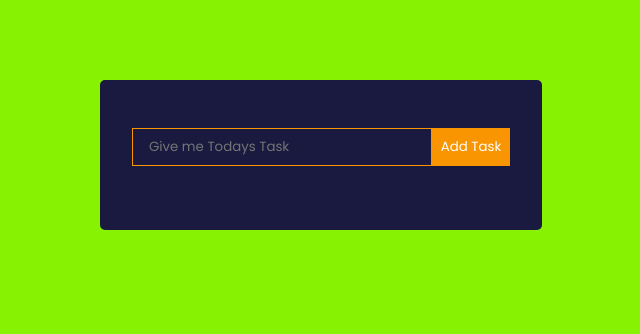
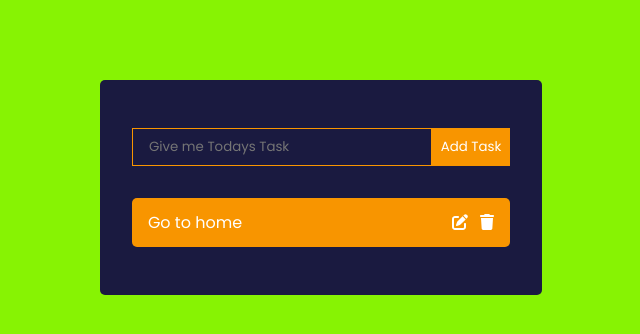
Before and after one commit to VIRN2005/Tarea3_UX, a React (Create React App) app: page / in a window 1280 px wide. Shown: the top 334 px of the page, without its empty margins (319-959 px from the left). Built offline with nearby package versions, Linux system fonts and the light colour scheme.

Commit message:
Tasks Seen on Display

```diff
--- a/src/App.css
+++ b/src/App.css
@@ -63,7 +63,7 @@ h1 {
   display: flex;
   justify-content: space-between;
   align-items: center;
-  background: #8758ff;
+  background: #f89500;
   color: #fff;
   padding: 0.75rem 1rem;
   border-radius: 5px;
--- a/src/Atoms/ToDo.js
+++ b/src/Atoms/ToDo.js
@@ -4,21 +4,13 @@ import { FontAwesomeIcon } from "@fortawesome/react-fontawesome";
 import { faPenToSquare } from "@fortawesome/free-solid-svg-icons";
 import { faTrash } from "@fortawesome/free-solid-svg-icons";
 
-const ToDo = () => {
+export const ToDo = () => {
   return (
-    <div className="Todo">
-      <p>wow</p>
+    <div className="ToDo">
+      <p>Go to home</p>
       <div>
-        <FontAwesomeIcon
-          className="edit-icon"
-          icon={faPenToSquare}
-          //onClick={() => editTodo(task.id)}
-        />
-        <FontAwesomeIcon
-          className="delete-icon"
-          icon={faTrash}
-          //onClick={() => deleteTodo(task.id)}
-        />
+        <FontAwesomeIcon icon={faPenToSquare} />
+        <FontAwesomeIcon icon={faTrash} />
       </div>
     </div>
   );
--- a/src/Atoms/ToDo_Stuff.js
+++ b/src/Atoms/ToDo_Stuff.js
@@ -1,16 +1,16 @@
 import React, { useState } from "react";
 import ToDo_Form from "./ToDo_Form";
 import { v4 as uuidv4 } from "uuid";
-
+import ToDo from "./ToDo";
 uuidv4();
 
 const ToDo_Stuff = () => {
-  const [ToDo, SetToDo] = useState([]);
+  const [ToDos, SetToDo] = useState([]);
 
-  const addToDo = (ToDo) => {
+  const addToDo = (ToDos) => {
     SetToDo([
-      ...ToDo,
-      { id: uuidv4(), task: ToDo, completed: false, isEdit: false },
+      ...ToDos,
+      { id: uuidv4(), task: ToDos, completed: false, isEditing: false },
     ]);
     console.log(ToDo);
   };
@@ -18,6 +18,7 @@ const ToDo_Stuff = () => {
   return (
     <div className="ToDo_Stuff">
       <ToDo_Form addToDo={addToDo} />
+      <ToDo />
     </div>
   );
 };
```
